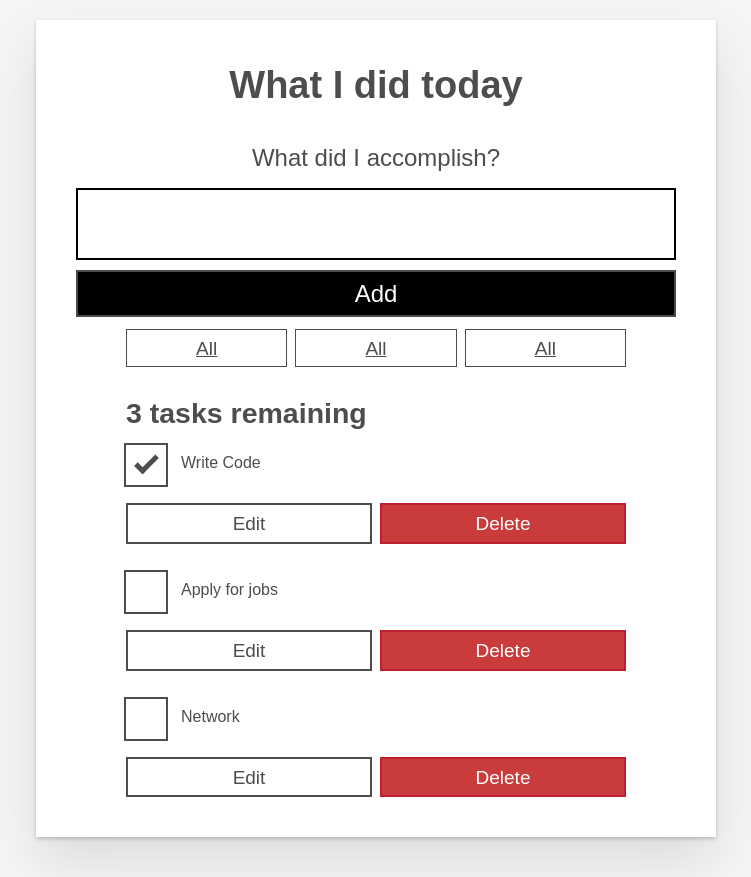
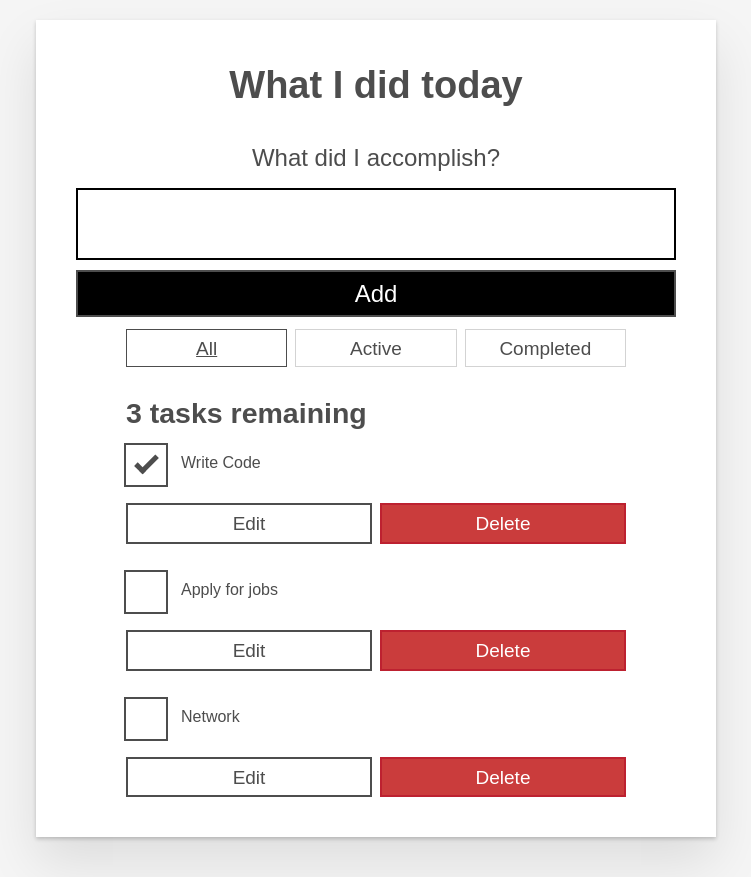
Before and after one commit to jasondcarmichael/What-I-Did-Today, a React (Create React App) app: page / in a window 1280 px wide. Shown: the whole page, without its empty margins (264-1015 px from the left). Built offline with nearby package versions, Linux system fonts and the light colour scheme.

Commit message:
passed setFilter callback to Filter Button component and refactored to render correct filter button name

```diff
--- a/src/App.js
+++ b/src/App.js
@@ -58,7 +58,12 @@ function App(props) {
   ));
 
   const filterList = FILTER_NAMES.map((name) => (
-    <FilterButtton key={name} name={name} />
+    <FilterButtton
+      key={name}
+      name={name}
+      isPressed={name === filter}
+      setFilter={setFilter}
+    />
   ));
 
   const tasksNoun = taskList.length !== 1 ? 'tasks' : 'task';
--- a/src/components/FilterButton.js
+++ b/src/components/FilterButton.js
@@ -1,8 +1,13 @@
 export default function FilterButtton(props) {
     return (
-        <button type="button" className="btn toggle-btn" aria-pressed="true">
+        <button
+          type="button"
+          className="btn toggle-btn"
+          aria-pressed={props.isPressed}
+          onClick={() => props.setFilter(props.name)}
+        >
           <span className="visually-hidden">Show </span>
-          <span>all</span>
+          <span>{props.name}</span>
           <span className="visually-hidden"> tasks</span>
         </button>
     )
```
